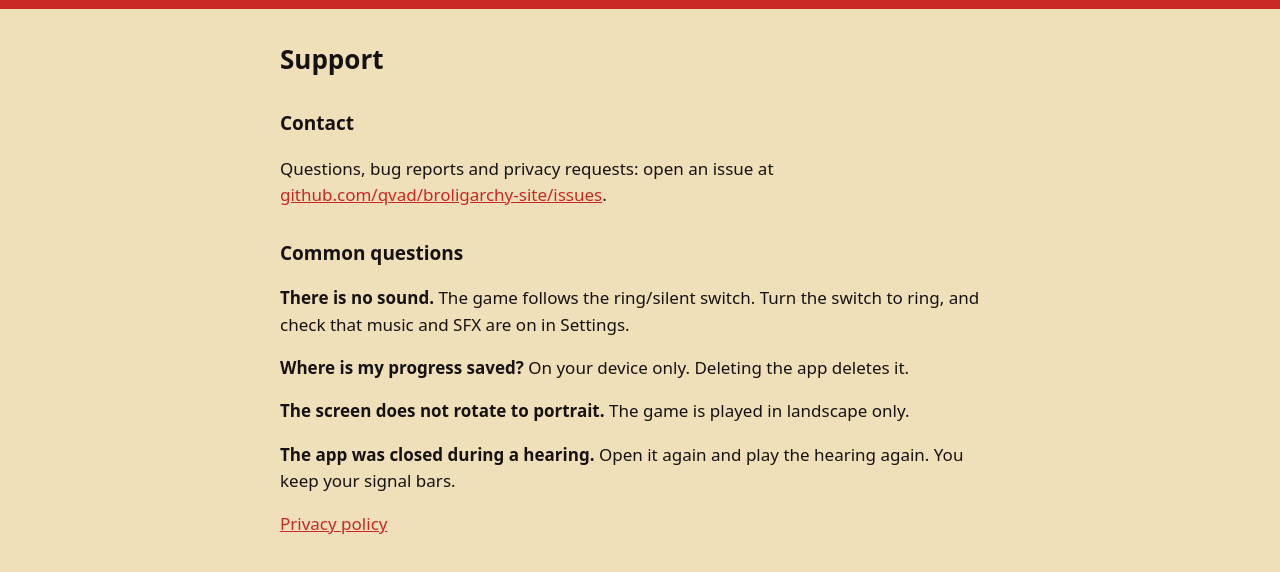
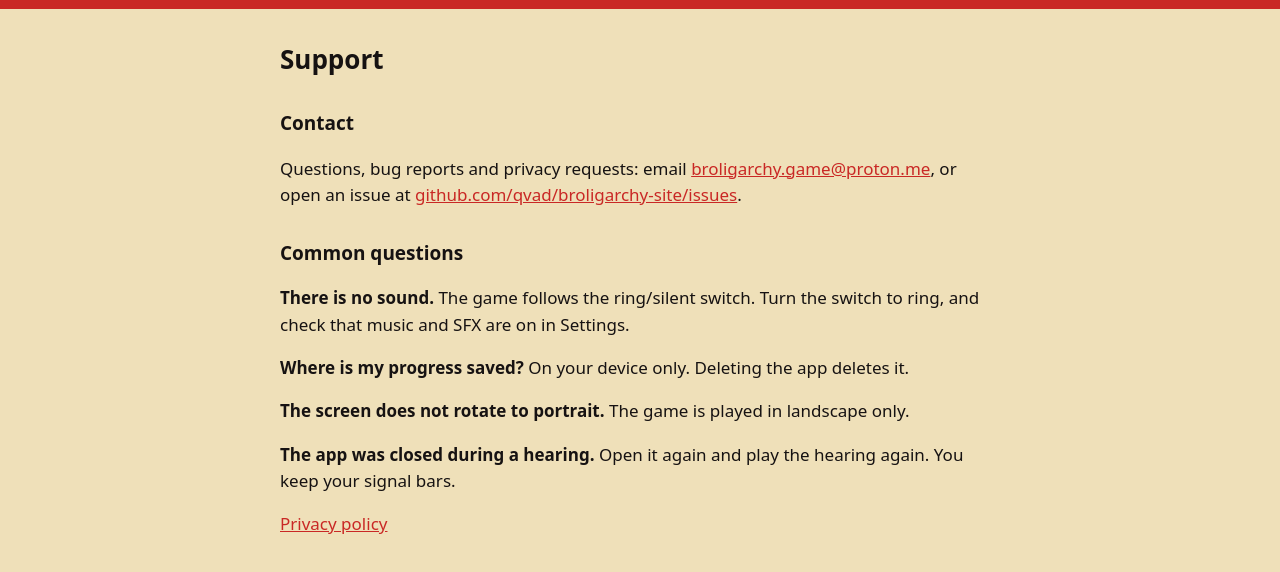
Before and after one commit to qvad/broligarchy-site, a plain HTML site: page support.html in a window 1280 px wide. Shown: the part 90-662 px from the top of the page. Drawn offline with Linux system fonts and the light colour scheme.

Commit message:
Support page: contact email
Co-Authored-By: Claude Opus 5.5 <noreply@anthropic.com>

```diff
--- a/support.html
+++ b/support.html
@@ -5,7 +5,7 @@
 <main>
 <h1>Support</h1>
 <h2>Contact</h2>
-<p>Questions, bug reports and privacy requests: <!--CONTACT-->open an issue at <a href="https://github.com/qvad/broligarchy-site/issues">github.com/qvad/broligarchy-site/issues</a>.<!--/CONTACT--></p>
+<p>Questions, bug reports and privacy requests: <!--CONTACT-->email <a href="mailto:broligarchy.game@proton.me">broligarchy.game@proton.me</a>, or open an issue at <a href="https://github.com/qvad/broligarchy-site/issues">github.com/qvad/broligarchy-site/issues</a>.<!--/CONTACT--></p>
 <h2>Common questions</h2>
 <p><b>There is no sound.</b> The game follows the ring/silent switch. Turn the switch to ring, and check that music and SFX are on in Settings.</p>
 <p><b>Where is my progress saved?</b> On your device only. Deleting the app deletes it.</p>
```
